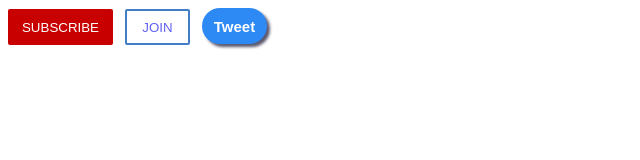
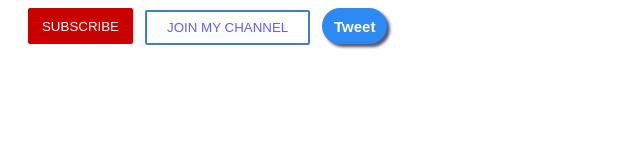
Before and after one commit to heangkorn/HTML, a plain HTML site: page buttons.html in a window 1280 px wide. Shown: the whole page, without its empty margins (0-640 px from the left). Drawn offline with Linux system fonts and the light colour scheme.

Commit message:
Chrome DevTools&CSS Box Model

```diff
--- a/buttons.html
+++ b/buttons.html
@@ -9,6 +9,8 @@
     border-radius: 2px;
     cursor: pointer;
     transition: opacity 0.15s;
+    margin-left: 20px;
+    vertical-align: top;
   }
 
   .subscribe-button:hover {
@@ -24,8 +26,10 @@
     background-color: white;
     border-color: rgb(66, 126, 199);
     color: rgb(97, 97, 244);
-    height: 36px;
-    width: 65px;
+    padding-left: 20px;
+    padding-top: 8px;
+    padding-bottom: 8px;
+    padding-right:20px ;
     border-radius: 2px;
     border-style:solid;
     cursor:pointer;
@@ -73,7 +77,7 @@
 </button>
 
 <button class="join-button">
-JOIN
+JOIN MY CHANNEL
 </button>
 
 
```
